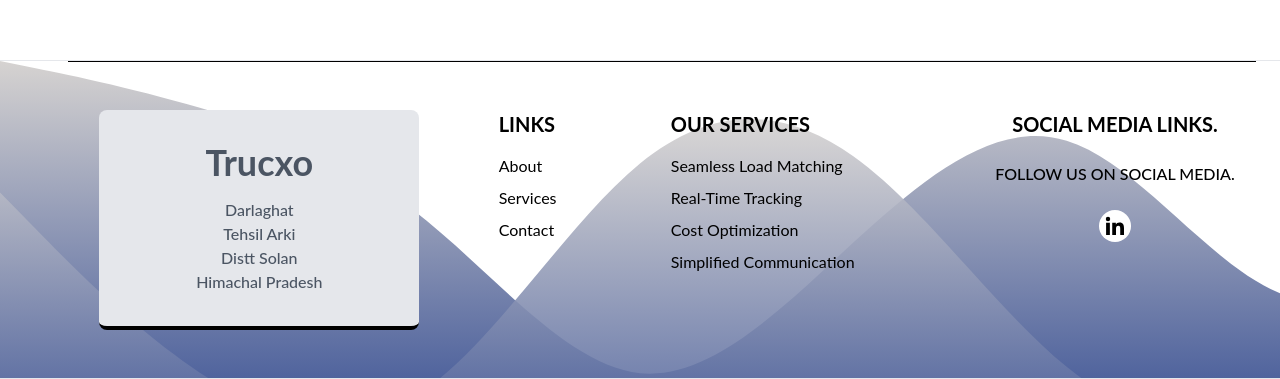
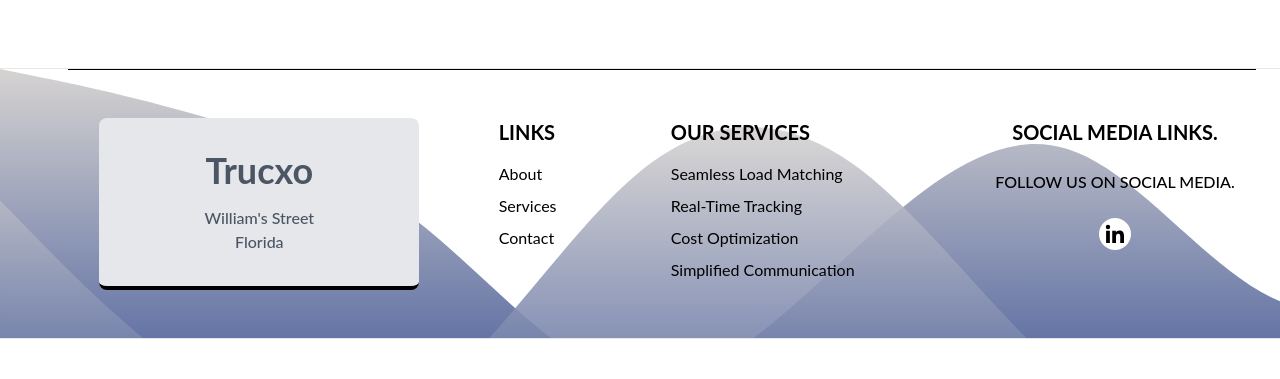
Before and after one commit to trucxo/Trucxo_Website, a React (Create React App) app: page /contact in a window 1280 px wide. Shown: the part 746-1125 px from the top of the page. After the commit the page ends 1085 px from the top, so only its background shows below. Built offline with nearby package versions, Linux system fonts and the light colour scheme.

Commit message:
Address Change

```diff
--- a/src/components/Footer.js
+++ b/src/components/Footer.js
@@ -16,10 +16,8 @@
                         <div className="box-border border-b-4 border-black p-8 bg-gray-200 text-gray-600 text-center rounded-lg xl:w-80 mx-auto">
                             <h3 className="font-bold text-4xl mb-4">Trucxo</h3>
                             <div className='text-md font-medium text-gray-600'>
-                                <h5>Darlaghat </h5>
-                                <p>Tehsil Arki</p>
-                                <p>Distt Solan</p>
-                                <p>Himachal Pradesh</p>
+                                <h5>William's Street</h5>
+                                <p>Florida</p>
                             </div>
                         </div>
                     </div>
--- a/src/pages/Contact.js
+++ b/src/pages/Contact.js
@@ -133,7 +133,7 @@
                                     </div>
                                     <div className="flex flex-col">
                                         <h2 className="text-2xl">Office Address</h2>
-                                        <p className="text-gray-400">Darlaghat Tehsil Arki Distt Solan Himachal Pradesh</p>
+                                        <p className="text-gray-400">William's Street, Florida</p>
                                     </div>
                                 </div>
 
@@ -144,11 +144,11 @@
 
                         <div className="flex flex-col">
                         <h2 className="text-2xl">Call Us</h2>
-                        <p className="text-gray-400">Tel: 8580666919</p>
+                        <p className="text-gray-400">Tel: 1234567890</p>
 
                             <div className='mt-5'>
                                 <h2 className="text-2xl">Send an E-mail</h2>
-                                <p className="text-gray-400">trucxo0490@gmail.com</p>
+                                <p className="text-gray-400">trucxo1234gmail.com</p>
                             </div>
 
                         </div>
```
Also changed, not shown: 2 other files (tests, documents, lock files or other folders).
